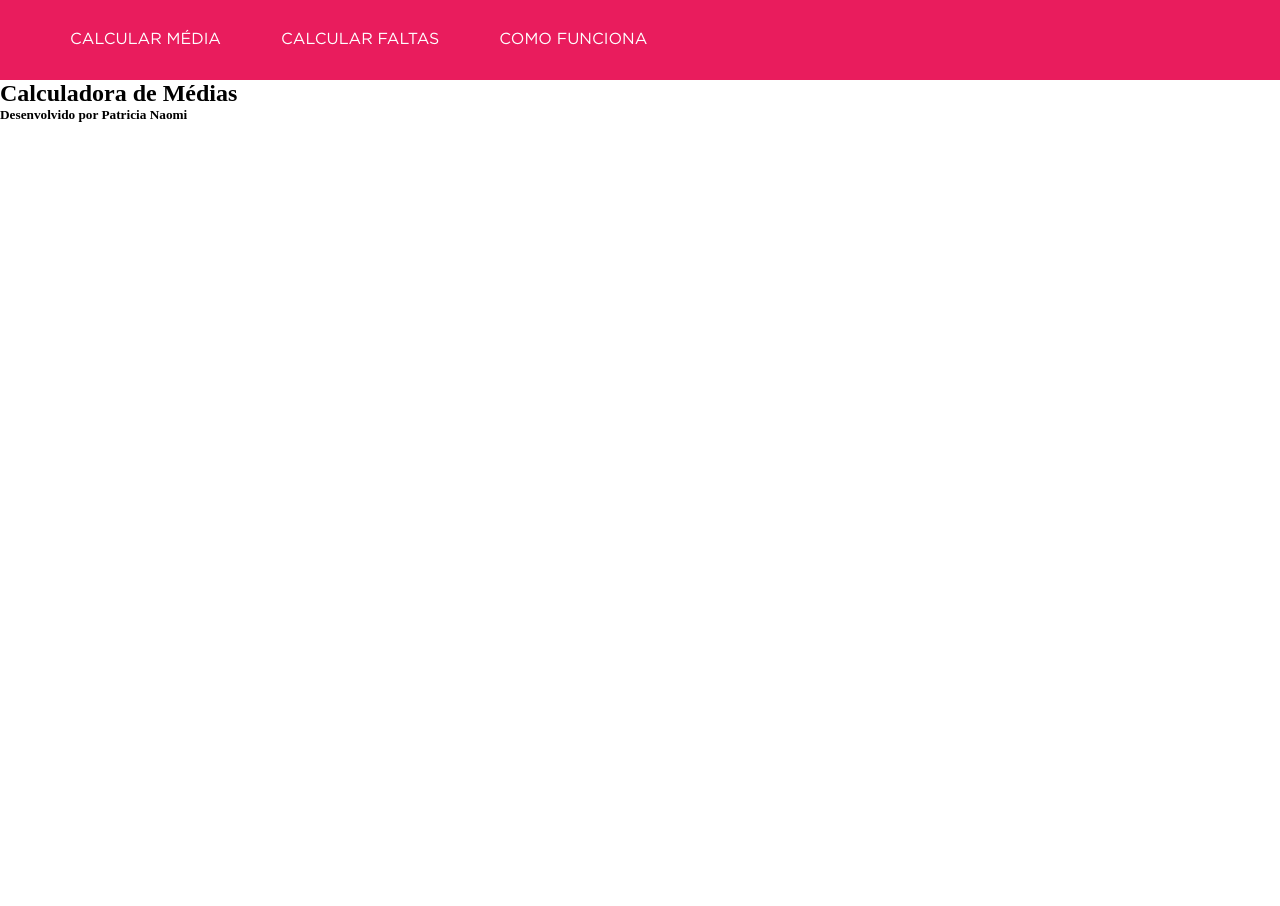
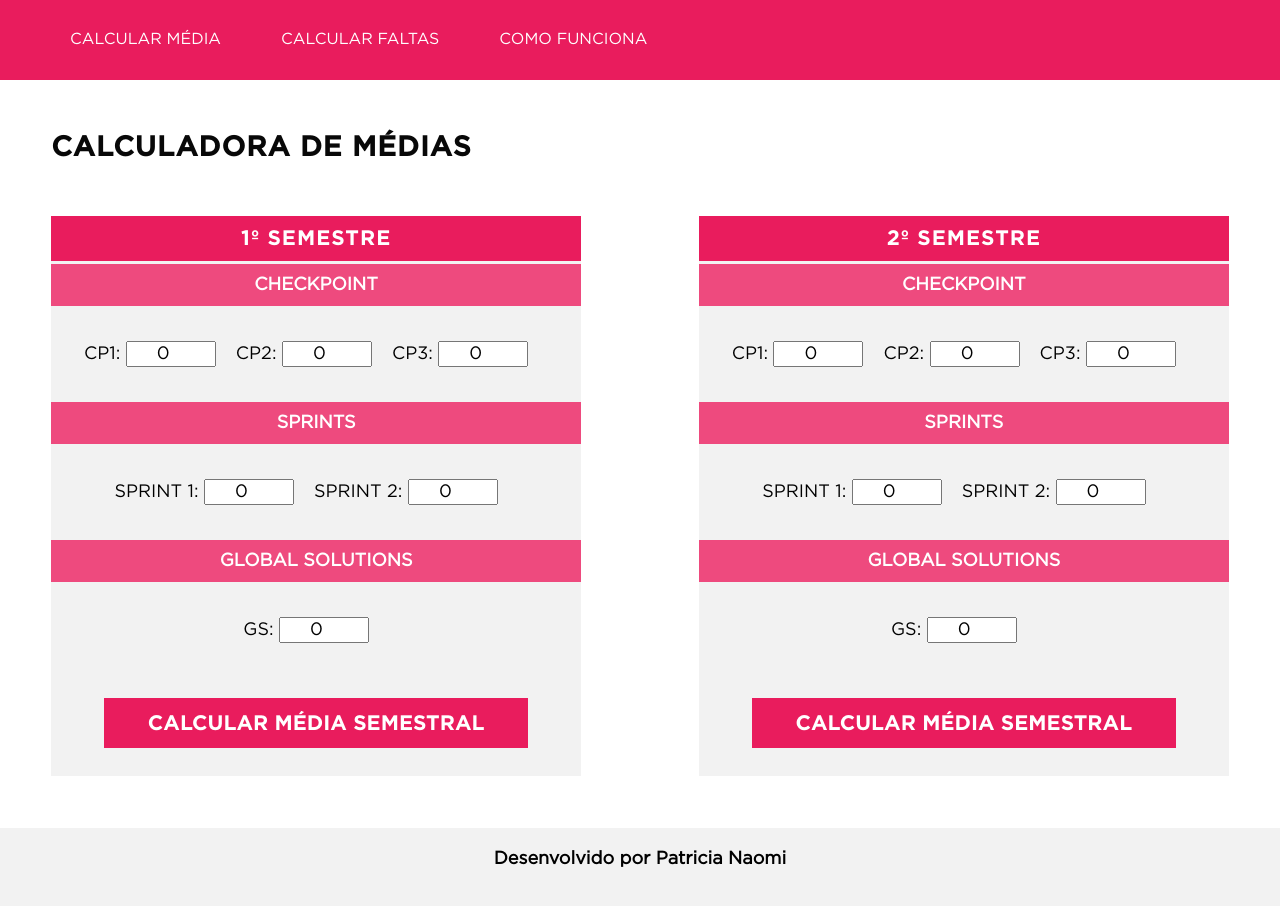
Before and after one commit to patinaomi/calculadora-fiap, a plain HTML site: page index.html in a window 1280 px wide. Before the commit the page ends 800 px from the top, so only its background shows below. Drawn offline with Linux system fonts and the light colour scheme.

Commit message:
organização código

```diff
--- a/assets/css/style.css
+++ b/assets/css/style.css
@@ -5,8 +5,6 @@
     list-style: none;
     text-decoration: none;
 }
-
-/* será que consigo colocar tudo num font-face só? */
 
 @font-face {
     font-family: GothamBold;
@@ -29,12 +27,17 @@
 :root {
     --cor-pink-fiap: #e91c5d;
     --cor-pink-hover: #ba1649;
+    --cor-pink-claro: #ee4a7e;
+    --cor-fundo-cinza: #f2f2f2;
     --cor-texto-branco: #ffffff;
+    --cor--texto-preto: #080808;
+    --cor-texto-cinza: #777777;
     --fonte-titulo: GothamBold;
     --fonte-subtitulo: GothamMedium;
     --fonte-texto: GothamBook;
 }
 
+/* CABEÇALHO */
 .cabecalho {
     height: 80px;
     width: 100%;
@@ -43,17 +46,15 @@
     flex-direction: row;
     justify-content: flex-start;
     align-items: center;
-
 }
 
-.menu__cabecalho{
+.cabecalho__lista {
     display: flex;
     width: 60%;
     margin-left: 40px;
-
 }
 
-.link__cabecalho {
+.cabecalho__link {
     font-size: 16px;
     font-weight: 400;
     font-family: GothamBook;
@@ -62,12 +63,112 @@
     height: 80px;
 }
 
-/* fiz assim porque antes estava ficando azul, mesmo com a propriedade text decxoration none */
-.link__cabecalho a {
+.cabecalho__link a {
     color: var(--cor-texto-branco);
     cursor: pointer;
 }
 
-.link__cabecalho:hover {
+.cabecalho__link:hover {
     background-color: var(--cor-pink-hover);
 }
+
+/* CONTAINER CALCULAR MEDIAS */
+.calculadora__medias {
+    margin: 4%;
+    display: flex;
+    flex-wrap: wrap;
+    gap: 10%;
+}
+
+.titulo {
+    font-size: 28px;
+    font-family: var(--fonte-subtitulo);
+    letter-spacing: 1px;
+    color: var(--cor--texto-preto);
+    margin: 4% 0 0 4%;
+}
+
+.container__avaliacoes {
+    display: flex;
+    flex-direction: column;
+    gap: 3px;
+    width: 45%;
+    height: 560px;
+    background-color: var(--cor-fundo-cinza);
+}
+
+.subtitulo__semestre {
+    font-size: 21px;
+    font-family: var(--fonte-titulo);
+    color: var(--cor-texto-branco);
+    letter-spacing: 1px;
+    background-color: var(--cor-pink-fiap);
+    height: 45px;
+    display: flex;
+    align-items: center;
+    justify-content: center;
+}
+
+.avaliacoes {
+    display: flex;
+    flex-direction: row;
+    align-content: space-between;
+    align-items: center;
+    justify-content: center;
+    height: 90px;
+}
+
+.titulo__avaliacoes {
+    width: 100%;
+    font-size: 18px;
+    background-color: var(--cor-pink-claro);
+    color: var(--cor-texto-branco);
+    font-family: var(--fonte-texto);
+    padding: 10px;
+    text-align: center;
+}
+
+label,
+input {
+    font-size: 18px;
+    font-family: var(--fonte-texto);
+}
+
+input {
+    text-align: center;
+    width: 90px;
+    margin-right: 20px;
+}
+
+.botao-media {
+    margin: 20px auto;
+    width: 80%;
+    height: 50px;
+    background-color: var(--cor-pink-fiap);
+    font-size: 21px;
+    font-family: var(--fonte-titulo);
+    color: var(--cor-texto-branco);
+    border: 0;
+    cursor: pointer;
+    display: block;
+}
+
+.botao-media:hover {
+    transition: 0.6s;
+    background-color: var(--cor-texto-branco);
+    color: var(--cor-pink-fiap);
+}
+
+.rodape {
+    height: 120px;
+    background-color: var(--cor-fundo-cinza);
+    margin-top: 20px;
+}
+
+.titulo__rodape {
+    font-size: 18px;
+    font-family: var(--fonte-texto);
+    color: var(--cor-texto-preto);
+    padding: 20px;
+    text-align: center;
+}
--- a/index.html
+++ b/index.html
@@ -1,28 +1,106 @@
 <!DOCTYPE html>
 <html lang="pt-br">
+
 <head>
     <meta charset="UTF-8">
     <meta name="viewport" content="width=device-width, initial-scale=1.0">
     <link rel="stylesheet" href="./assets/css/style.css">
     <title>Calculadora FIAP</title>
 </head>
+
 <body>
     <header class="cabecalho">
-        <ul class="menu__cabecalho">
-            <li class="link__cabecalho"><a href="#Calculadora de Médias">CALCULAR MÉDIA</a></li>
-            <li class="link__cabecalho"><a href="#Calcular Faltas">CALCULAR FALTAS</a></li>
-            <li class="link__cabecalho"><a href="#Como Funciona">COMO FUNCIONA</a></li>
+        <ul class="cabecalho__lista">
+            <li class="cabecalho__link"><a href="#CalculadoraMedia">CALCULAR MÉDIA</a></li>
+            <li class="cabecalho__link"><a href="#CalcularFaltas">CALCULAR FALTAS</a></li>
+            <li class="cabecalho__link"><a href="#ComoFunciona">COMO FUNCIONA</a></li>
         </ul>
     </header>
 
-    <section class="wrapper">
-        <h1 class="titulo">Calculadora de Médias</h1>
-        <div class="container__1__sem">
-            <h3 class="subtitulo__semestre"></h3>
-        </div>
-        <div class="container__2__sem">
-            <h3 class="subtitulo__semestre"></h3>
-        </div>
+    <section class="container">
+        <h1 class="titulo">CALCULADORA DE MÉDIAS</h1>
+
+        <section class="calculadora__medias">
+
+            <div class="container__avaliacoes">
+                <h3 class="subtitulo__semestre">1º SEMESTRE</h3>
+
+                <h4 class="titulo__avaliacoes">CHECKPOINT</h4>
+                <div class="avaliacoes">
+                    <label for="cp1-1">CP1:
+                        <input type="number" name="cp1-1" id="cp1-1" min="0" max="10" value="0">
+                    </label>
+                    <label for="cp2-1">CP2:
+                        <input type="number" name="cp2-1" id="cp2-1" min="0" max="10" value="0">
+                    </label>
+                    <label for="cp3-1">CP3:
+                        <input type="number" name="cp3-1" id="cp3-1" min="0" max="10" value="0">
+                    </label>
+                </div>
+
+                <h4 class="titulo__avaliacoes">SPRINTS</h4>
+                <div class="avaliacoes">
+                    <label for="sp1-1">SPRINT 1:
+                        <input type="number" name="sp1-1" id="sp1-1" min="0" max="100" value="0">
+                    </label>
+                    <label for="sp2-1">SPRINT 2:
+                        <input type="number" name="sp2-1" id="sp2-1" min="0" max="100" value="0">
+                    </label>
+                </div>
+                <h4 class="titulo__avaliacoes">GLOBAL SOLUTIONS</h4>
+                <div class="avaliacoes">
+                    <label for="gs-1">GS:
+                        <input type="number" name="gs-1" id="gs-1" min="0" max="100" placeholder="100.0" value="0">
+                    </label>
+                </div>
+                <div class="resultado-media">
+                    <input class="botao-media" type="button" value="CALCULAR MÉDIA SEMESTRAL">
+                    <p class="nota-media" id="resultado"></p>
+                </div>
+            </div>
+            <!-- Fim do 1º Semestre -->
+
+            <div class="container__avaliacoes">
+                <h3 class="subtitulo__semestre">2º SEMESTRE</h3>
+
+                <h4 class="titulo__avaliacoes">CHECKPOINT</h4>
+                <div class="avaliacoes">
+                    <label for="cp1-2">CP1:
+                        <input type="number" name="cp1-2" id="cp1-2" min="0" max="10" value="0">
+                    </label>
+                    <label for="cp2-2">CP2:
+                        <input type="number" name="cp2-2" id="cp2-2" min="0" max="10" value="0">
+                    </label>
+                    <label for="cp3-2">CP3:
+                        <input type="number" name="cp3-2" id="cp3-2" min="0" max="10" value="0">
+                    </label>
+                </div>
+
+                <h4 class="titulo__avaliacoes">SPRINTS</h4>
+                <div class="avaliacoes">
+                    <label for="sp1-2">SPRINT 1:
+                        <input type="number" name="sp1-2" id="sp1-2" min="0" max="100" value="0">
+                    </label>
+                    <label for="sp2-2">SPRINT 2:
+                        <input type="number" name="sp2-2" id="sp2-2" min="0" max="100" value="0">
+                    </label>
+                </div>
+                <h4 class="titulo__avaliacoes">GLOBAL SOLUTIONS</h4>
+                <div class="avaliacoes">
+                    <label for="gs-2">GS:
+                        <input type="number" name="gs-2" id="gs-2" min="0" max="100" placeholder="100.0" value="0">
+                    </label>
+                </div>
+                <div class="resultado-media">
+                    <input class="botao-media" type="button" value="CALCULAR MÉDIA SEMESTRAL">
+                    <p class="nota-media" id="resultado"></p>
+                </div>
+            </div>
+            <!-- Fim do 2º Semestre -->
+
+        </section>
+
+    </section>
 
     <footer class="rodape">
         <h5 class="titulo__rodape">Desenvolvido por Patricia Naomi</h5>
@@ -30,4 +108,5 @@
 
     <script src="./assets/index.js"></script>
 </body>
+
 </html>
```
